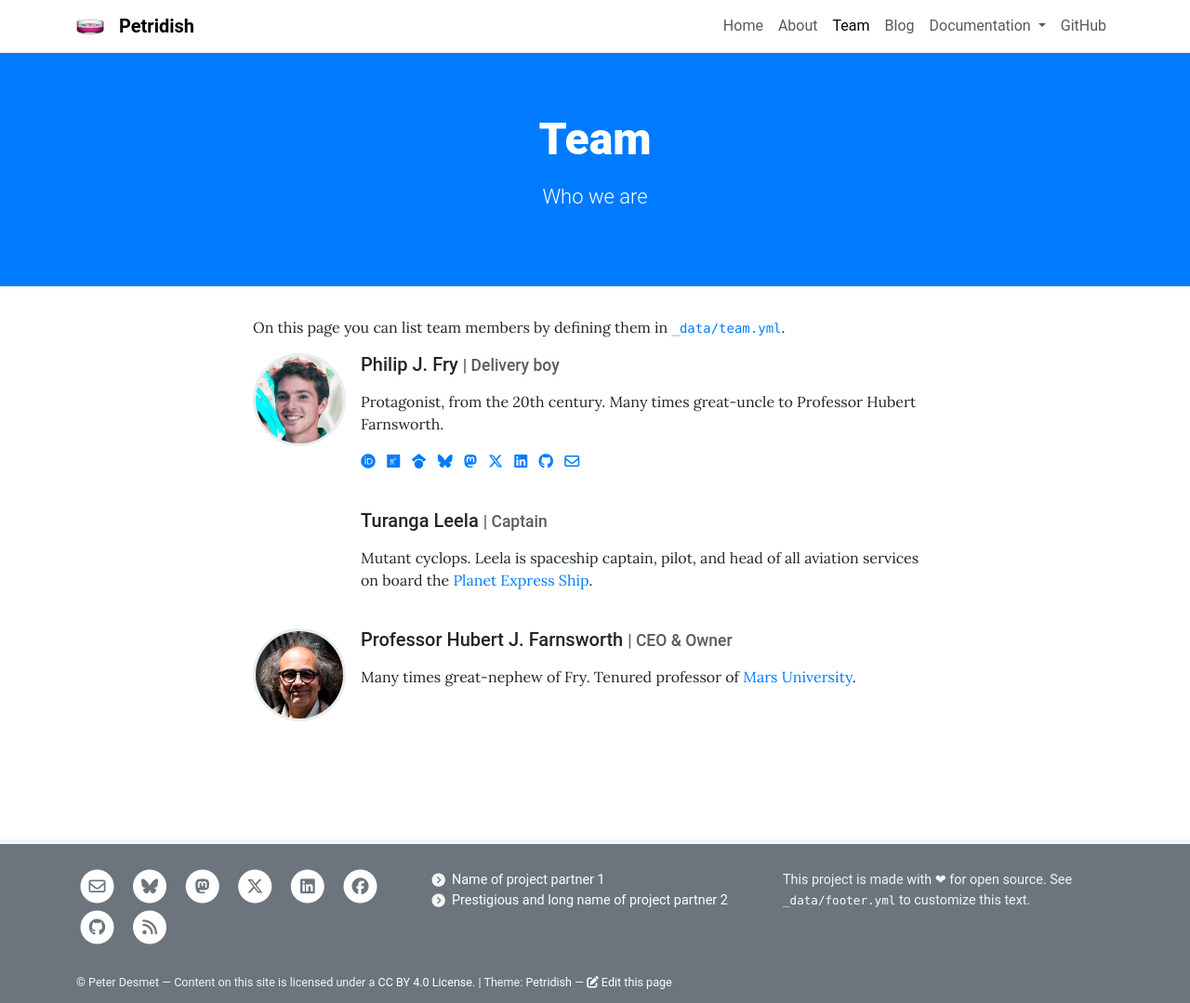
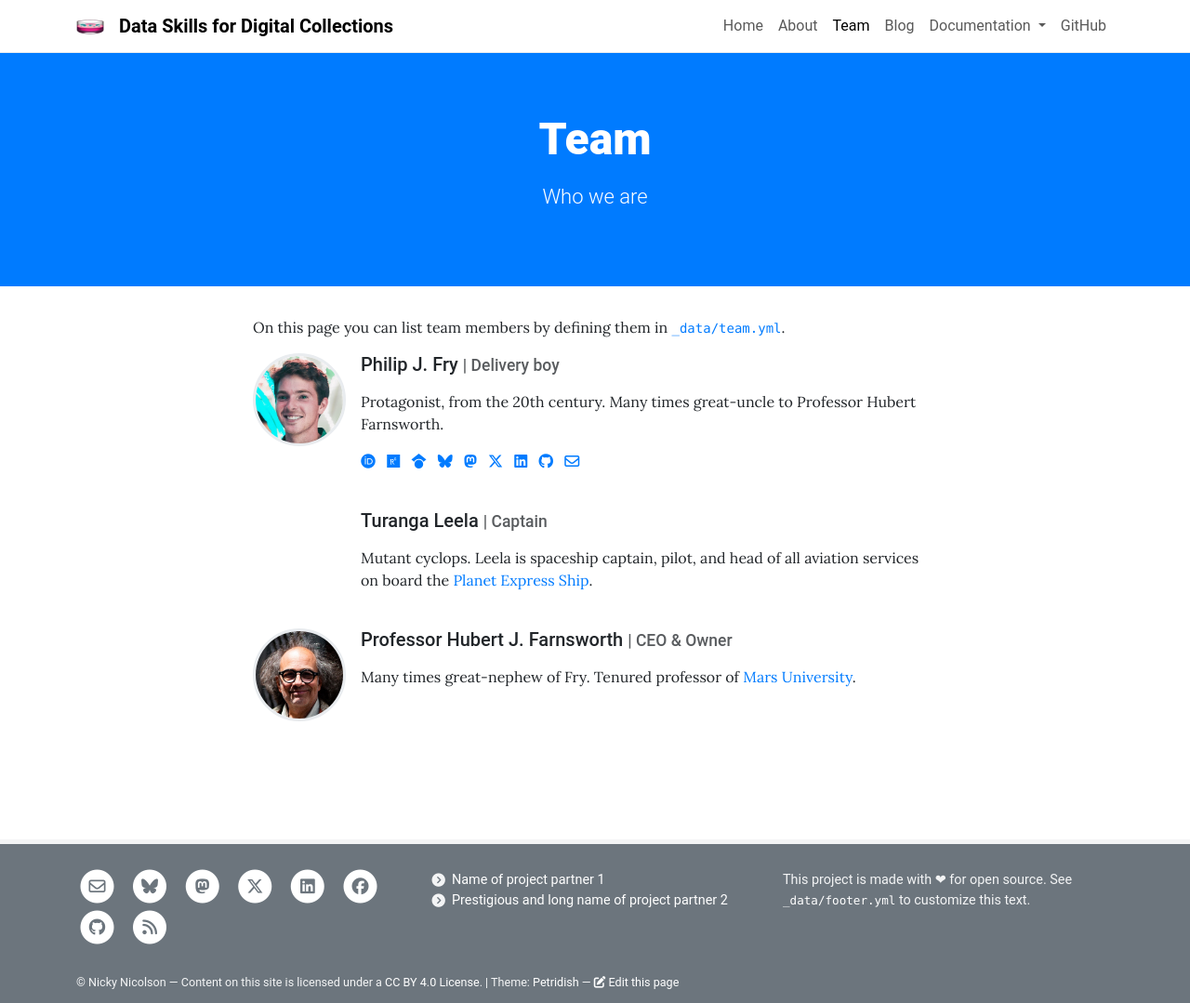
Before and after one commit to ds4dc/ds4dc.github.io, a Jekyll site: the page built from pages/team.md, in a window 1280 px wide. Shown: the whole page at 93% size. Built offline with Jekyll 4.4.1, drawn with Linux system fonts in a browser that asks for light colours.

Commit message:
Update site title, author, and baseurl in config

```diff
--- a/_config.yml
+++ b/_config.yml
@@ -1,7 +1,7 @@
 # SITE SETTINGS
-title: Petridish                        # Title in top navigation bar (navbar) and <head>
-author: Peter Desmet                    # Used for copyright statement in footer
-baseurl: "/petridish"                   # Only required if your site is in a directory e.g. https://username.github.io/sitename
+title: Data Skills for Digital Collections                        # Title in top navigation bar (navbar) and <head>
+author: Nicky Nicolson                    # Used for copyright statement in footer
+baseurl: "/"                   # Only required if your site is in a directory e.g. https://username.github.io/sitename
                                         # which has url: "https://username.github.io" (no slash) and baseurl: "/sitename" (leading slash)
                                         # A baseurl affects internal links, see http://peterdesmet.com/petridish/markdown/#links
 
```
